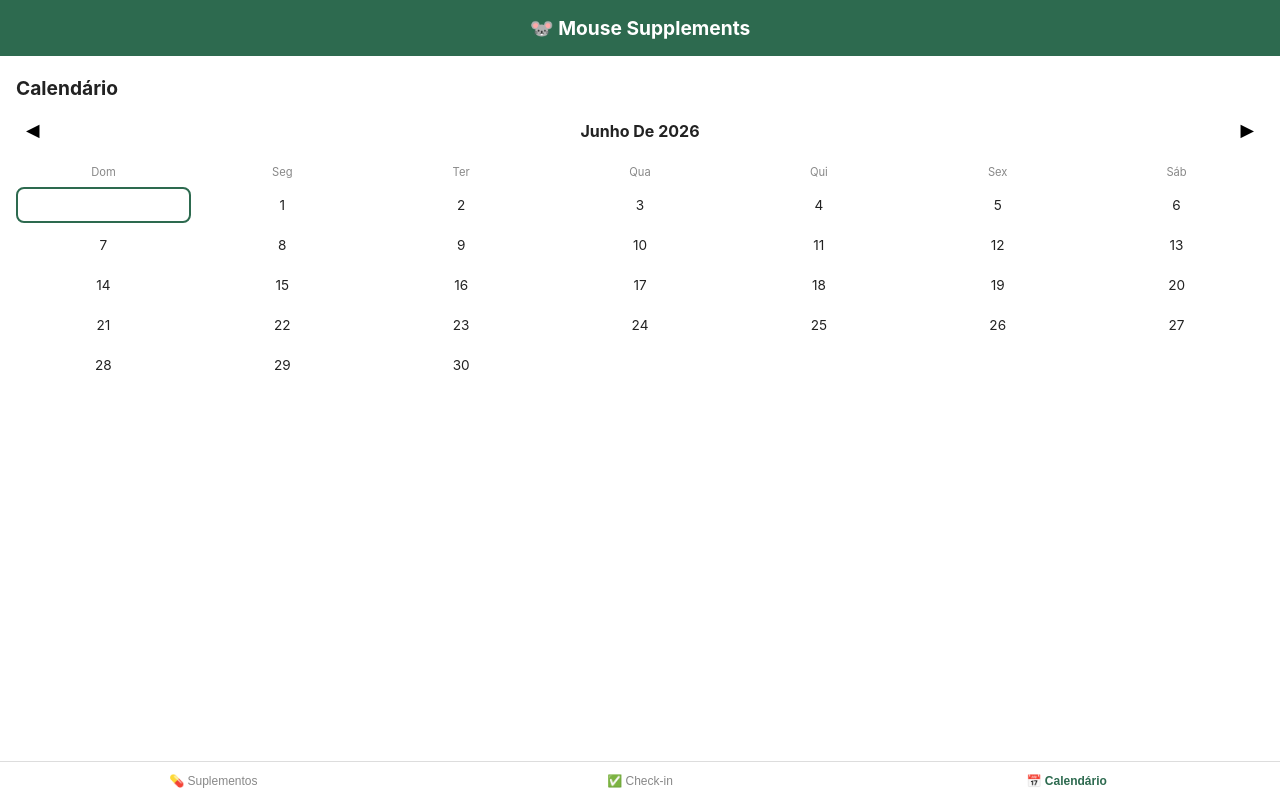
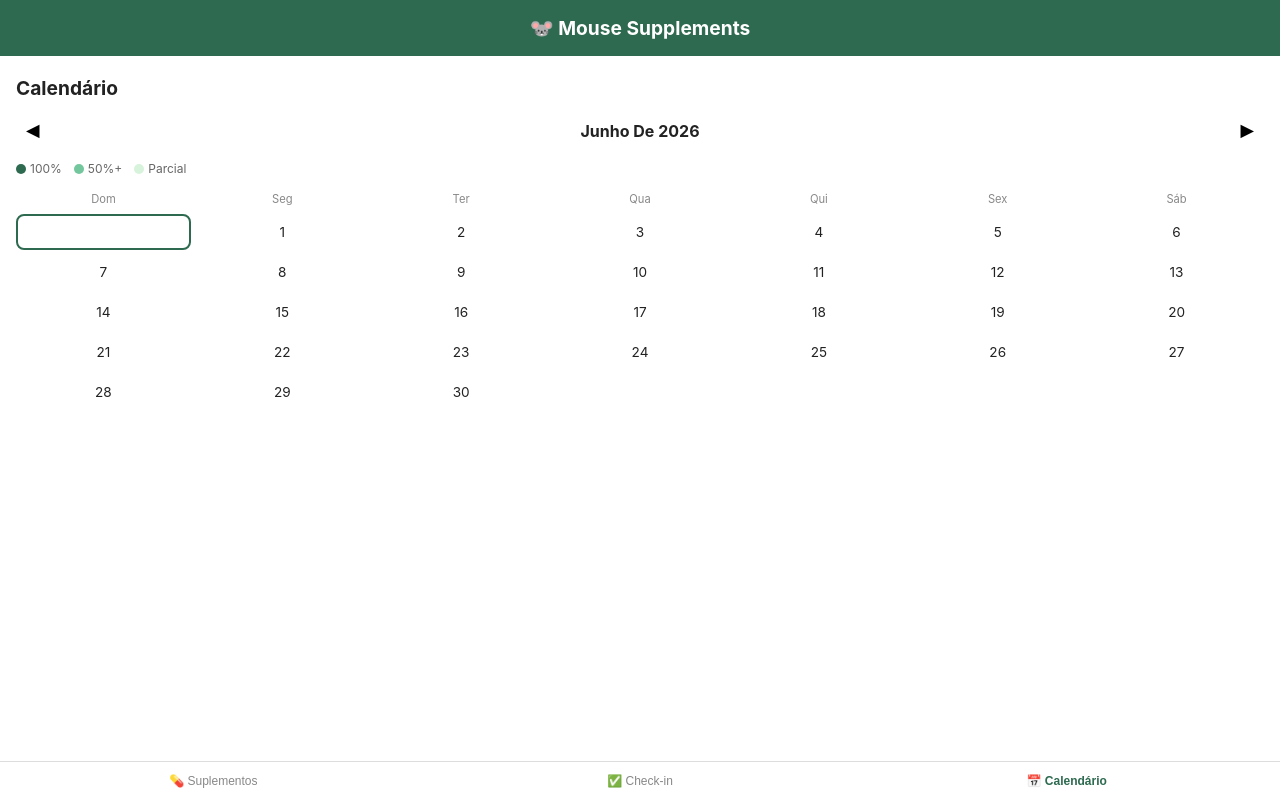
Before and after one commit to lazoskii/app_registro_antiaging, a React (Vite) app: page / in a window 1280 px wide. Both pictures are taken after a click on the button "📅 Calendário". Built offline with nearby package versions, Linux system fonts and the light colour scheme.

Commit message:
porcentagem do dia no calendario

```diff
--- a/src/App.css
+++ b/src/App.css
@@ -248,3 +248,60 @@ li button {
   font-size: 0.95rem;
   cursor: pointer;
 }
+
+.calendar-legend {
+  display: flex;
+  gap: 12px;
+  margin-bottom: 12px;
+  font-size: 0.75rem;
+  color: #666;
+}
+
+.legend-item {
+  display: flex;
+  align-items: center;
+  gap: 4px;
+}
+
+.legend-dot {
+  width: 10px;
+  height: 10px;
+  border-radius: 50%;
+  display: inline-block;
+}
+
+.legend-dot.full { background: #2d6a4f; }
+.legend-dot.partial { background: #74c69d; }
+.legend-dot.low { background: #d8f3dc; }
+
+.day-cell {
+  flex-direction: column;
+  gap: 2px;
+}
+
+.day-number {
+  font-size: 0.85rem;
+}
+
+.day-pct {
+  font-size: 0.6rem;
+  color: #2d6a4f;
+  font-weight: bold;
+}
+
+.day-full {
+  background: #2d6a4f;
+  color: white;
+}
+
+.day-full .day-pct {
+  color: white;
+}
+
+.day-partial {
+  background: #74c69d;
+}
+
+.day-low {
+  background: #d8f3dc;
+}
--- a/src/pages/Calendar.jsx
+++ b/src/pages/Calendar.jsx
@@ -4,6 +4,7 @@ import db from '../db/database';
 export default function Calendar() {
   const [currentDate, setCurrentDate] = useState(new Date());
   const [logsMap, setLogsMap] = useState({});
+  const [totalSupplements, setTotalSupplements] = useState(0);
   const [selectedDay, setSelectedDay] = useState(null);
   const [dayDetail, setDayDetail] = useState([]);
 
@@ -16,6 +17,8 @@ export default function Calendar() {
     const month = String(currentDate.getMonth() + 1).padStart(2, '0');
     const prefix = `${year}-${month}`;
     const logs = await db.logs.filter(l => l.date.startsWith(prefix)).toArray();
+    const total = await db.supplements.count();
+    setTotalSupplements(total);
     const map = {};
     logs.forEach(l => {
       if (!map[l.date]) map[l.date] = 0;
@@ -48,6 +51,14 @@ export default function Calendar() {
     setSelectedDay(null);
   }
 
+  function getDayColor(count) {
+    if (!count || totalSupplements === 0) return '';
+    const pct = count / totalSupplements;
+    if (pct === 1) return 'day-full';
+    if (pct >= 0.5) return 'day-partial';
+    return 'day-low';
+  }
+
   const year = currentDate.getFullYear();
   const month = String(currentDate.getMonth() + 1).padStart(2, '0');
   const monthName = currentDate.toLocaleString('pt-BR', { month: 'long', year: 'numeric' });
@@ -60,22 +71,40 @@ export default function Calendar() {
         <span>{monthName}</span>
         <button onClick={() => changeMonth(1)}>▶</button>
       </div>
+
+      <div className="calendar-legend">
+        <span className="legend-item"><span className="legend-dot full" />100%</span>
+        <span className="legend-item"><span className="legend-dot partial" />50%+</span>
+        <span className="legend-item"><span className="legend-dot low" />Parcial</span>
+      </div>
+
       <div className="calendar-grid">
-        {['Dom','Seg','Ter','Qua','Qui','Sex','Sáb'].map(d => <div key={d} className="day-label">{d}</div>)}
+        {['Dom','Seg','Ter','Qua','Qui','Sex','Sáb'].map(d => (
+          <div key={d} className="day-label">{d}</div>
+        ))}
         {getDaysInMonth().map((day, i) => {
           const dateStr = day ? `${year}-${month}-${String(day).padStart(2, '0')}` : null;
-          const hasLog = dateStr && logsMap[dateStr];
+          const count = dateStr ? logsMap[dateStr] : 0;
+          const colorClass = getDayColor(count);
           return (
             <div
               key={i}
-              className={`day-cell ${hasLog ? 'has-log' : ''} ${selectedDay === dateStr ? 'selected' : ''} ${!day ? 'empty' : ''}`}
+              className={`day-cell ${colorClass} ${selectedDay === dateStr ? 'selected' : ''} ${!day ? 'empty' : ''}`}
               onClick={() => day && selectDay(dateStr)}
             >
-              {day}
+              {day && (
+                <>
+                  <span className="day-number">{day}</span>
+                  {count > 0 && totalSupplements > 0 && (
+                    <span className="day-pct">{Math.round(count / totalSupplements * 100)}%</span>
+                  )}
+                </>
+              )}
             </div>
           );
         })}
       </div>
+
       {selectedDay && (
         <div className="day-detail">
           <h3>{selectedDay}</h3>
```
